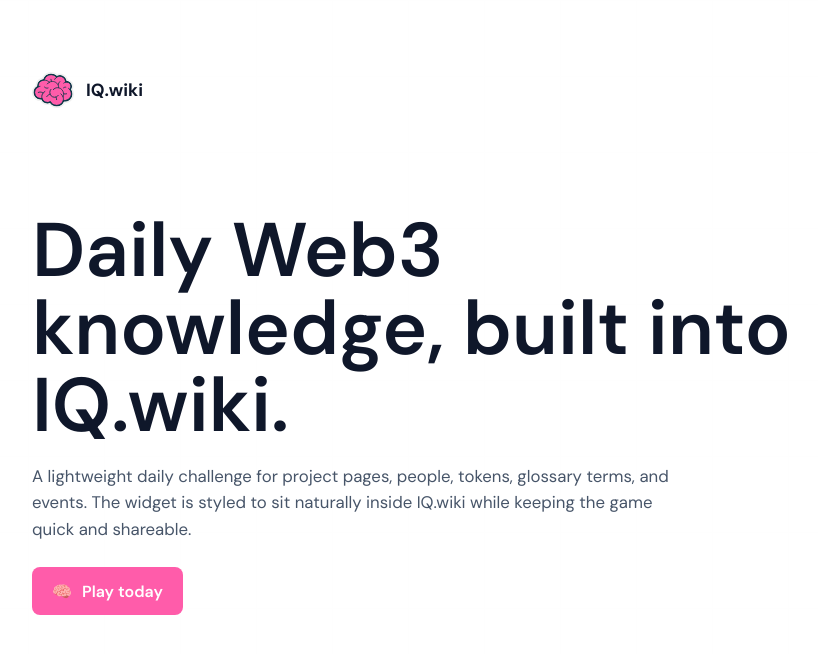
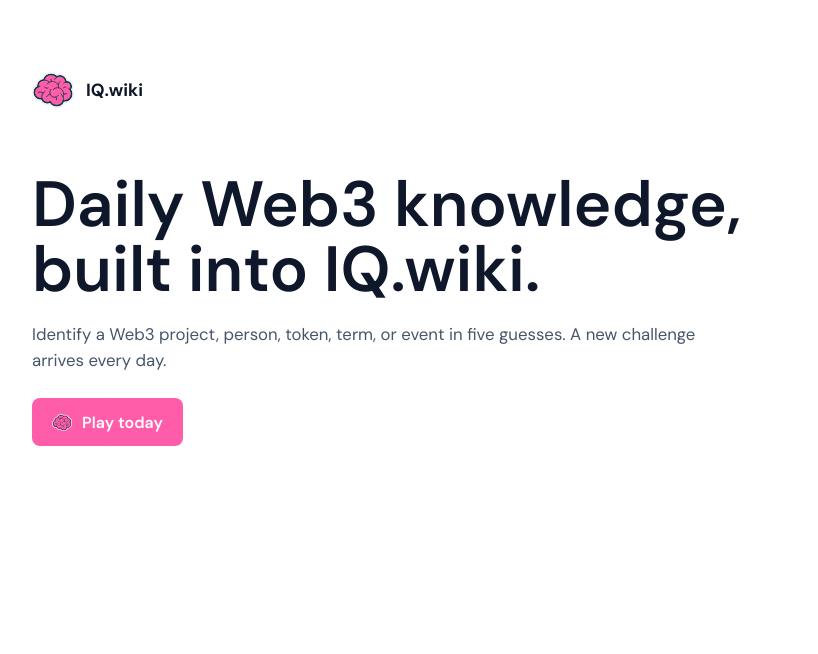
Before and after one commit to vzbrv/crypto-wordle, a plain HTML site: page index.html in a window 1280 px wide. Shown: the whole page, without its empty margins (48-866 px from the left). Drawn offline with Linux system fonts and the light colour scheme.

Commit message:
Polish landing page presentation

```diff
--- a/index.html
+++ b/index.html
@@ -3,6 +3,13 @@
 <head>
   <meta charset="utf-8">
   <meta name="viewport" content="width=device-width, initial-scale=1">
+  <meta name="description" content="Play IQ.wiki Word Brain, a daily Web3 word challenge.">
+  <meta property="og:type" content="website">
+  <meta property="og:title" content="IQ.wiki Word Brain">
+  <meta property="og:description" content="Test your Web3 knowledge with a new word challenge every day.">
+  <meta property="og:url" content="https://vzbrv.github.io/crypto-wordle/">
+  <meta property="og:image" content="https://vzbrv.github.io/crypto-wordle/assets/iq-logo-pink.svg">
+  <link rel="canonical" href="https://vzbrv.github.io/crypto-wordle/">
   <link rel="icon" href="./assets/iq-logo-pink.svg" type="image/svg+xml">
   <title>IQ.wiki Web3 Wordle Widget</title>
   <link rel="preconnect" href="https://fonts.googleapis.com">
@@ -725,7 +732,7 @@
     }
 
     .demo-top {
-      margin-bottom: clamp(72px, 13vh, 140px);
+      margin-bottom: clamp(40px, 8vh, 72px);
       color: var(--color-ink);
       font-size: 1.1rem;
       font-weight: 700;
@@ -739,7 +746,7 @@
 
     .demo-panel h1 {
       max-width: 760px;
-      font-size: clamp(2.5rem, 6vw, 4.75rem);
+      font-size: clamp(2.5rem, 5vw, 4rem);
       line-height: 1.02;
       font-weight: 600;
     }
@@ -752,6 +759,12 @@
     .button {
       border-radius: 8px;
       font-weight: 600;
+    }
+
+    .button-icon {
+      width: 20px;
+      height: 20px;
+      object-fit: contain;
     }
 
     .button:hover {
@@ -848,7 +861,7 @@
       }
 
       .demo-top {
-        margin-bottom: 72px;
+        margin-bottom: 32px;
       }
 
       .widget-card {
@@ -865,9 +878,9 @@
         <strong>IQ.wiki</strong>
       </div>
       <h1 id="demo-title">Daily Web3 knowledge, built into IQ.wiki.</h1>
-      <p class="demo-copy">A lightweight daily challenge for project pages, people, tokens, glossary terms, and events. The widget is styled to sit naturally inside IQ.wiki while keeping the game quick and shareable.</p>
+      <p class="demo-copy">Identify a Web3 project, person, token, term, or event in five guesses. A new challenge arrives every day.</p>
       <button class="button button-primary open-widget" type="button" id="openWidget">
-        <span aria-hidden="true">🧠</span>
+        <img class="button-icon" src="./assets/iq-logo-pink.svg" alt="" aria-hidden="true">
         Play today
       </button>
     </section>
```
